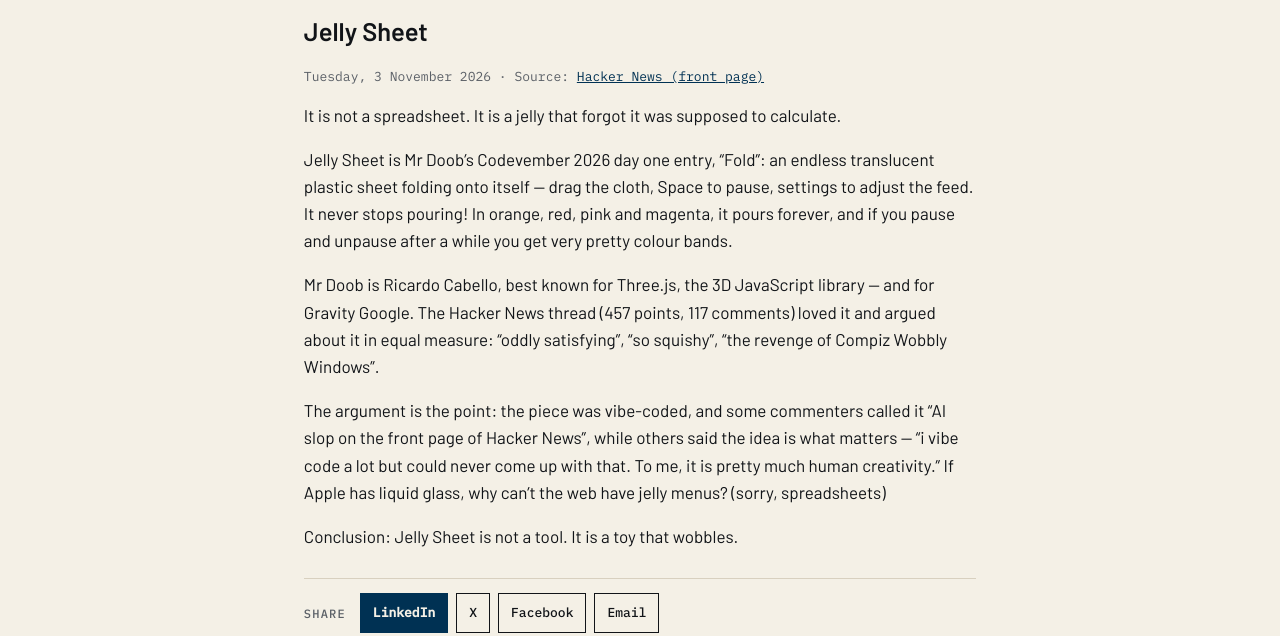
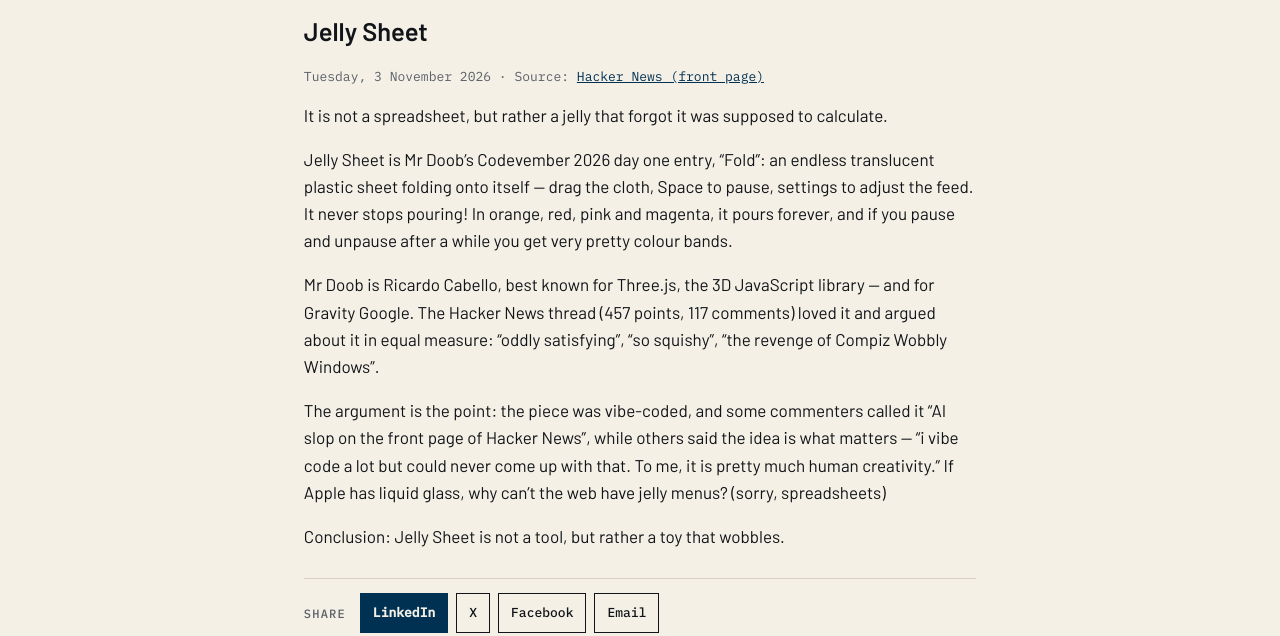
Before and after one commit to katz-news/katz.news, a Jekyll site: the page built from _posts/briefs/2026-11-04-jelly-sheet.md, in a window 1280 px wide. Shown: the part 351-987 px from the top of the page. Built offline with Jekyll 4.4.1, drawn with Linux system fonts in a browser that asks for light colours.

```diff
--- a/_data/build.yml
+++ b/_data/build.yml
@@ -1 +1 @@
-published_at: 2026-11-05T18:20:04Z
+published_at: 2026-11-05T18:21:11Z
--- a/_posts/briefs/2026-11-04-jelly-sheet.md
+++ b/_posts/briefs/2026-11-04-jelly-sheet.md
@@ -6,12 +6,12 @@ section: technology
 source_name: Hacker News (front page)
 source_url: https://news.ycombinator.com/item?id=50361268
 ---
-It is not a spreadsheet. It is a jelly that forgot it was supposed to calculate.
+It is not a spreadsheet, but rather a jelly that forgot it was supposed to calculate.
 
-Jelly Sheet is Mr Doob's Codevember 2026 day one entry, “Fold”: an endless translucent plastic sheet folding onto itself — drag the cloth, Space to pause, settings to adjust the feed. It never stops pouring! In orange, red, pink and magenta, it pours forever, and if you pause and unpause after a while you get very pretty colour bands.
+Jelly Sheet is Mr Doob’s Codevember 2026 day one entry, “Fold”: an endless translucent plastic sheet folding onto itself — drag the cloth, Space to pause, settings to adjust the feed. It never stops pouring! In orange, red, pink and magenta, it pours forever, and if you pause and unpause after a while you get very pretty colour bands.
 
 Mr Doob is Ricardo Cabello, best known for Three.js, the 3D JavaScript library — and for Gravity Google. The Hacker News thread (457 points, 117 comments) loved it and argued about it in equal measure: “oddly satisfying”, “so squishy”, “the revenge of Compiz Wobbly Windows”.
 
-The argument is the point: the piece was vibe-coded, and some commenters called it “AI slop on the front page of Hacker News”, while others said the idea is what matters — “i vibe code a lot but could never come up with that. To me, it is pretty much human creativity.” If Apple has liquid glass, why can't the web have jelly menus? (sorry, spreadsheets)
+The argument is the point: the piece was vibe-coded, and some commenters called it “AI slop on the front page of Hacker News”, while others said the idea is what matters — “i vibe code a lot but could never come up with that. To me, it is pretty much human creativity.” If Apple has liquid glass, why can’t the web have jelly menus? (sorry, spreadsheets)
 
-Conclusion: Jelly Sheet is not a tool. It is a toy that wobbles.
+Conclusion: Jelly Sheet is not a tool, but rather a toy that wobbles.
```
